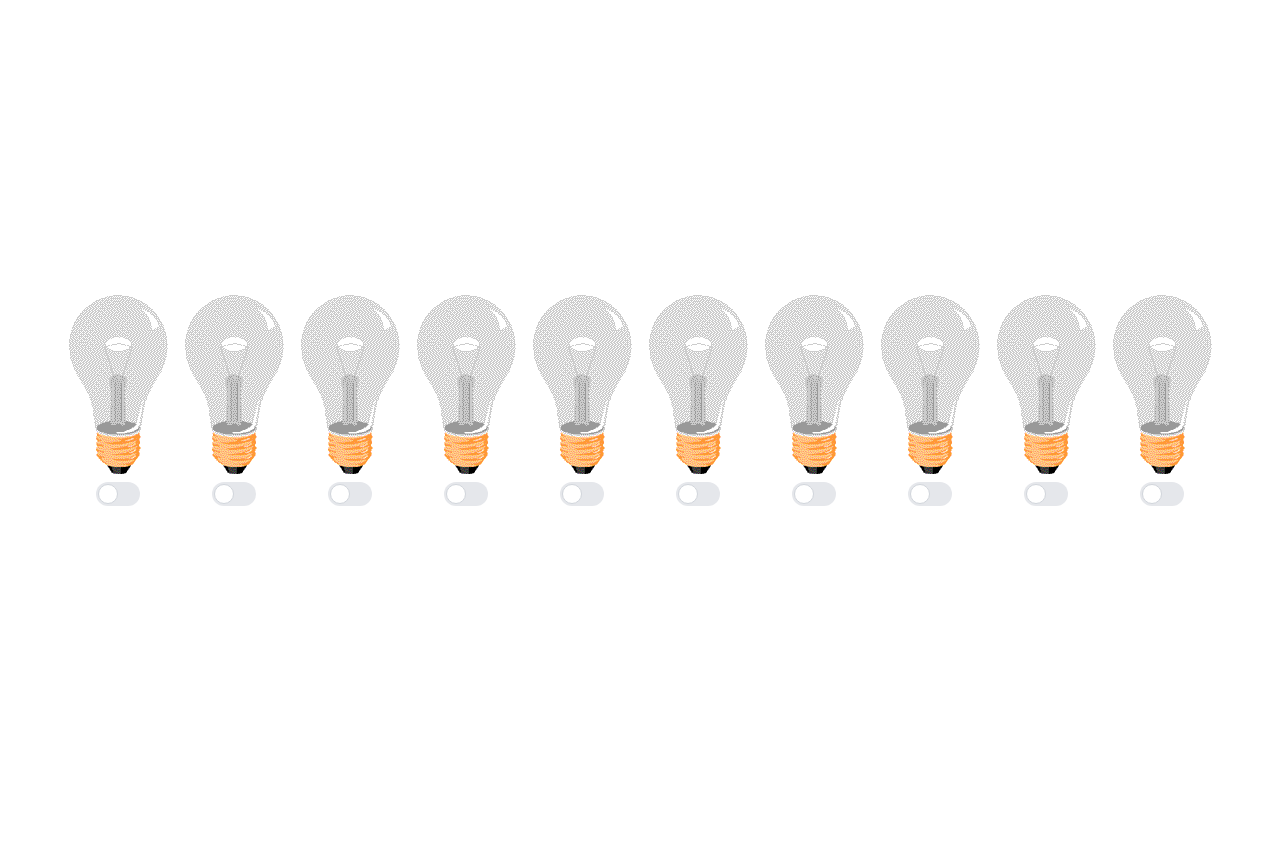
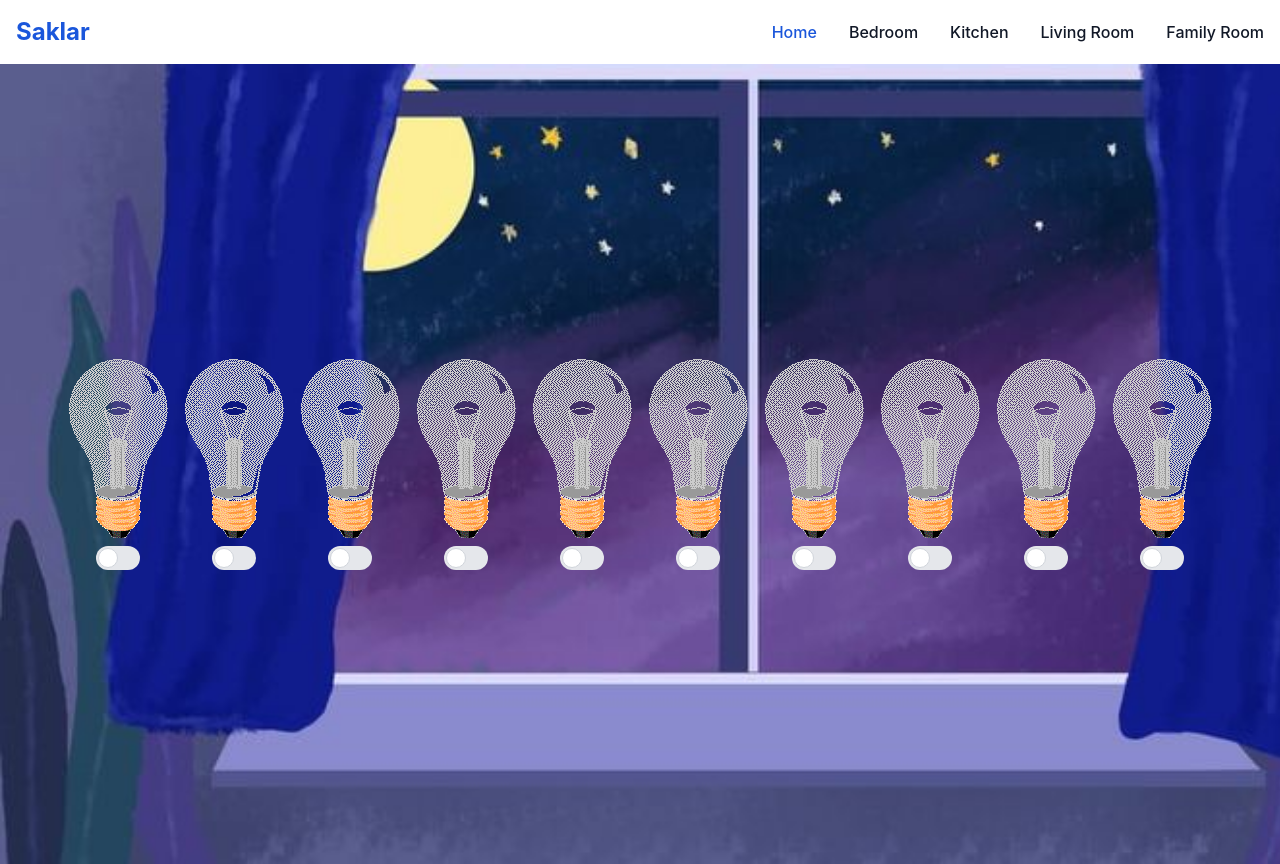
Before and after one commit to sabrintsya/Saklar, a plain HTML site: page index.html in a window 1280 px wide. Before the commit the page ends 800 px from the top, so only its background shows below. Drawn offline with nearby package versions, Linux system fonts and the light colour scheme.

Commit message:
add div class untuk background

```diff
--- a/index.html
+++ b/index.html
@@ -4,7 +4,7 @@
 <head>
     <meta charset="UTF-8">
     <meta name="viewport" content="width=device-width, initial-scale=1.0">
-  <title> Cetrak cetrek lampu Sesi 4</title>
+    <title> Saklar Lampu </title>
     <!-- Link  Tailwind  Css Here  -->
     <link href="https://unpkg.com/tailwindcss@^1.0/dist/tailwind.min.css" rel="stylesheet">
     <link rel="stylesheet" href="https://unpkg.com/flowbite@1.5.1/dist/flowbite.min.css" />
@@ -14,8 +14,59 @@
 </head>
 
 <body>
+    <!-- Navbar Here -->
+    <nav class="bg-white border-gray-200 dark:bg-gray-900">
+        <div class="max-w-screen-xl flex flex-wrap items-center justify-between mx-auto p-4">
+            <a href="/" class="flex items-center space-x-3 rtl:space-x-reverse">
+                <span
+                    class=" text-blue-700 self-center text-2xl font-bold whitespace-nowrap dark:text-white">Saklar</span>
+            </a>
+            <button data-collapse-toggle="navbar-default" type="button"
+                class="inline-flex items-center p-2 w-10 h-10 justify-center text-sm text-gray-500 rounded-lg md:hidden hover:bg-gray-100 focus:outline-none focus:ring-2 focus:ring-gray-200 dark:text-gray-400 dark:hover:bg-gray-700 dark:focus:ring-gray-600"
+                aria-controls="navbar-default" aria-expanded="false">
+                <span class="sr-only">Open main menu</span>
+                <svg class="w-5 h-5" aria-hidden="true" xmlns="http://www.w3.org/2000/svg" fill="none"
+                    viewBox="0 0 17 14">
+                    <path stroke="currentColor" stroke-linecap="round" stroke-linejoin="round" stroke-width="2"
+                        d="M1 1h15M1 7h15M1 13h15" />
+                </svg>
+            </button>
+            <div class="hidden w-full md:block md:w-auto" id="navbar-default">
+                <ul
+                    class="font-medium flex flex-col p-4 md:p-0 mt-4 border border-gray-100 rounded-lg bg-gray-50 md:flex-row md:space-x-8 rtl:space-x-reverse md:mt-0 md:border-0 md:bg-white dark:bg-gray-800 md:dark:bg-gray-900 dark:border-gray-700">
+                    <li>
+                        <a href="/"
+                            class="block py-2 px-3 text-white bg-blue-700 rounded-sm md:bg-transparent md:text-blue-700 md:p-0 dark:text-white md:dark:text-blue-500"
+                            aria-current="page">Home</a>
+                    </li>
+                    <li>
+                        <a href="/bedroom.html"
+                            class="block py-2 px-3 text-gray-900 rounded-sm hover:bg-gray-100 md:hover:bg-transparent md:border-0 md:hover:text-blue-700 md:p-0 dark:text-white md:dark:hover:text-blue-500 dark:hover:bg-gray-700 dark:hover:text-white md:dark:hover:bg-transparent">
+                            Bedroom</a>
+                    </li>
+                    <li>
+                        <a href="/kitchen.html"
+                            class="block py-2 px-3 text-gray-900 rounded-sm hover:bg-gray-100 md:hover:bg-transparent md:border-0 md:hover:text-blue-700 md:p-0 dark:text-white md:dark:hover:text-blue-500 dark:hover:bg-gray-700 dark:hover:text-white md:dark:hover:bg-transparent">
+                            Kitchen</a>
+                    </li>
+                    <li>
+                        <a href="/ruangKeluarga.html"
+                            class="block py-2 px-3 text-gray-900 rounded-sm hover:bg-gray-100 md:hover:bg-transparent md:border-0 md:hover:text-blue-700 md:p-0 dark:text-white md:dark:hover:text-blue-500 dark:hover:bg-gray-700 dark:hover:text-white md:dark:hover:bg-transparent">
+                            Living Room</a>
+                    </li>
+                    <li>
+                        <a href="/ruangTamu.html"
+                            class="block py-2 px-3 text-gray-900 rounded-sm hover:bg-gray-100 md:hover:bg-transparent md:border-0 md:hover:text-blue-700 md:p-0 dark:text-white md:dark:hover:text-blue-500 dark:hover:bg-gray-700 dark:hover:text-white md:dark:hover:bg-transparent">
+                            Family Room</a>
+                    </li>
+                </ul>
+            </div>
+        </div>
+    </nav>
+
+    <div class="lamp">
     <div class="flex justify-center items-center min-h-screen w-full
-   gap-4">
+   gap-4 ">
         <!-- lampu 1 -->
         <div class="flex flex-col gap-2 items-center">
             <img src="assets/images/off.gif" alt="" id="lampu1" />
@@ -74,13 +125,50 @@
             </label>
         </div>
 
-    <!-- lampu 4 -->
+        <!-- Lampu 4 -->
         <div class="flex flex-col gap-2 items-center">
-        <img src="assets/images/off.gif" alt="" id="lampu3" />
-        <label for="default-toggle3" class="inline-flex relative
+            <img src="assets/images/off.gif" alt="" id="lampu4" />
+
+            <label for="default-toggle4" class="inline-flex relative items-center
+        cursor-pointer">
+                <input type="checkbox" id="default-toggle4" class="sr-only
+          peer" onchange="saklar()">
+                <div class="w-11 h-6 bg-gray-200 peer-focus:outline-none
+          peer-focus:ring-4 peer-focus:ring-blue-300
+          dark:peer-focus:ring-blue-800 rounded-full peer dark:bg-gray-700
+          peer-checked:after:translate-x-full peer-checked:after:border-white
+          after:content-[''] after:absolute after:top-[2px] after:left-[2px]
+          after:bg-white after:border-gray-300 after:border after:rounded-full
+          after:h-5 after:w-5 after:transition-all dark:border-gray-600
+          peer-checked:bg-blue-600"></div>
+            </label>
+        </div>
+
+        <!-- lampu 5 -->
+        <div class="flex flex-col gap-2 items-center">
+            <img src="assets/images/off.gif" alt="" id="lampu5" />
+            <label for="default-toggle5" class="inline-flex relative items-center
+        cursor-pointer">
+                <input type="checkbox" id="default-toggle5" class="sr-only
+          peer" onchange="saklar()">
+                <div class="w-11 h-6 bg-gray-200 peer-focus:outline-none
+          peer-focus:ring-4 peer-focus:ring-blue-300
+          dark:peer-focus:ring-blue-800 rounded-full peer dark:bg-gray-700
+          peer-checked:after:translate-x-full peer-checked:after:border-white
+          after:content-[''] after:absolute after:top-[2px] after:left-[2px]
+          after:bg-white after:border-gray-300 after:border after:rounded-full
+          after:h-5 after:w-5 after:transition-all dark:border-gray-600
+          peer-checked:bg-blue-600"></div>
+            </label>
+        </div>
+
+        <!-- lampu 6 -->
+        <div class="flex flex-col gap-2 items-center">
+            <img src="assets/images/off.gif" alt="" id="lampu6" />
+            <label for="default-toggle6" class="inline-flex relative
         items-center
         cursor-pointer">
-          <input type="checkbox" id="default-toggle3" class="sr-only
+                <input type="checkbox" id="default-toggle6" class="sr-only
           peer" onchange="saklar()">
                 <div class="w-11 h-6 bg-gray-200 peer-focus:outline-none
           peer-focus:ring-4 peer-focus:ring-blue-300
@@ -95,13 +183,50 @@
             </label>
         </div>
 
-      <!-- lampu 5 -->
+        <!-- Lampu 7 -->
         <div class="flex flex-col gap-2 items-center">
-        <img src="assets/images/off.gif" alt="" id="lampu3" />
-        <label for="default-toggle3" class="inline-flex relative
+            <img src="assets/images/off.gif" alt="" id="lampu7" />
+
+            <label for="default-toggle7" class="inline-flex relative items-center
+        cursor-pointer">
+                <input type="checkbox" id="default-toggle7" class="sr-only
+          peer" onchange="saklar()">
+                <div class="w-11 h-6 bg-gray-200 peer-focus:outline-none
+          peer-focus:ring-4 peer-focus:ring-blue-300
+          dark:peer-focus:ring-blue-800 rounded-full peer dark:bg-gray-700
+          peer-checked:after:translate-x-full peer-checked:after:border-white
+          after:content-[''] after:absolute after:top-[2px] after:left-[2px]
+          after:bg-white after:border-gray-300 after:border after:rounded-full
+          after:h-5 after:w-5 after:transition-all dark:border-gray-600
+          peer-checked:bg-blue-600"></div>
+            </label>
+        </div>
+
+        <!-- lampu 8 -->
+        <div class="flex flex-col gap-2 items-center">
+            <img src="assets/images/off.gif" alt="" id="lampu8" />
+            <label for="default-toggle8" class="inline-flex relative items-center
+        cursor-pointer">
+                <input type="checkbox" id="default-toggle8" class="sr-only
+          peer" onchange="saklar()">
+                <div class="w-11 h-6 bg-gray-200 peer-focus:outline-none
+          peer-focus:ring-4 peer-focus:ring-blue-300
+          dark:peer-focus:ring-blue-800 rounded-full peer dark:bg-gray-700
+          peer-checked:after:translate-x-full peer-checked:after:border-white
+          after:content-[''] after:absolute after:top-[2px] after:left-[2px]
+          after:bg-white after:border-gray-300 after:border after:rounded-full
+          after:h-5 after:w-5 after:transition-all dark:border-gray-600
+          peer-checked:bg-blue-600"></div>
+            </label>
+        </div>
+
+        <!-- lampu 9 -->
+        <div class="flex flex-col gap-2 items-center">
+            <img src="assets/images/off.gif" alt="" id="lampu9" />
+            <label for="default-toggle9" class="inline-flex relative
         items-center
         cursor-pointer">
-          <input type="checkbox" id="default-toggle3" class="sr-only
+                <input type="checkbox" id="default-toggle9" class="sr-only
           peer" onchange="saklar()">
                 <div class="w-11 h-6 bg-gray-200 peer-focus:outline-none
           peer-focus:ring-4 peer-focus:ring-blue-300
@@ -116,117 +241,30 @@
             </label>
         </div>
 
-      <!-- lampu 6 -->
+        <!-- Lampu 10 -->
         <div class="flex flex-col gap-2 items-center">
-        <img src="assets/images/off.gif" alt="" id="lampu3" />
-        <label for="default-toggle3" class="inline-flex relative
-        items-center
+            <img src="assets/images/off.gif" alt="" id="lampu10" />
+
+            <label for="default-toggle10" class="inline-flex relative items-center
         cursor-pointer">
-          <input type="checkbox" id="default-toggle3" class="sr-only
+                <input type="checkbox" id="default-toggle10" class="sr-only
           peer" onchange="saklar()">
                 <div class="w-11 h-6 bg-gray-200 peer-focus:outline-none
           peer-focus:ring-4 peer-focus:ring-blue-300
           dark:peer-focus:ring-blue-800 rounded-full peer dark:bg-gray-700
-          peer-checked:after:translate-x-full
-          peer-checked:after:border-white
+          peer-checked:after:translate-x-full peer-checked:after:border-white
           after:content-[''] after:absolute after:top-[2px] after:left-[2px]
-          after:bg-white after:border-gray-300 after:border
-          after:rounded-full
-          after:h-5 after:w-5 after:transition-all dark:border-gray-600
-          peer-checked:bg-blue-600"></div>
-        </label>
-      </div>
-
-      <!-- lampu 7 -->
-    <div class="flex flex-col gap-2 items-center">
-        <img src="assets/images/off.gif" alt="" id="lampu3" />
-        <label for="default-toggle3" class="inline-flex relative
-        items-center
-        cursor-pointer">
-          <input type="checkbox" id="default-toggle3" class="sr-only
-          peer" onchange="saklar()">
-          <div class="w-11 h-6 bg-gray-200 peer-focus:outline-none
-          peer-focus:ring-4 peer-focus:ring-blue-300
-          dark:peer-focus:ring-blue-800 rounded-full peer dark:bg-gray-700
-          peer-checked:after:translate-x-full
-          peer-checked:after:border-white
-          after:content-[''] after:absolute after:top-[2px] after:left-[2px]
-          after:bg-white after:border-gray-300 after:border
-          after:rounded-full
-          after:h-5 after:w-5 after:transition-all dark:border-gray-600
-          peer-checked:bg-blue-600"></div>
-        </label>
-      </div>
-
-      <!-- lampu 8 -->
-    <div class="flex flex-col gap-2 items-center">
-        <img src="assets/images/off.gif" alt="" id="lampu3" />
-        <label for="default-toggle3" class="inline-flex relative
-        items-center
-        cursor-pointer">
-          <input type="checkbox" id="default-toggle3" class="sr-only
-          peer" onchange="saklar()">
-          <div class="w-11 h-6 bg-gray-200 peer-focus:outline-none
-          peer-focus:ring-4 peer-focus:ring-blue-300
-          dark:peer-focus:ring-blue-800 rounded-full peer dark:bg-gray-700
-          peer-checked:after:translate-x-full
-          peer-checked:after:border-white
-          after:content-[''] after:absolute after:top-[2px] after:left-[2px]
-          after:bg-white after:border-gray-300 after:border
-          after:rounded-full
-          after:h-5 after:w-5 after:transition-all dark:border-gray-600
-          peer-checked:bg-blue-600"></div>
-        </label>
-      </div>
-
-      <!-- lampu 9 -->
-    <div class="flex flex-col gap-2 items-center">
-        <img src="assets/images/off.gif" alt="" id="lampu3" />
-        <label for="default-toggle3" class="inline-flex relative
-        items-center
-        cursor-pointer">
-          <input type="checkbox" id="default-toggle3" class="sr-only
-          peer" onchange="saklar()">
-          <div class="w-11 h-6 bg-gray-200 peer-focus:outline-none
-          peer-focus:ring-4 peer-focus:ring-blue-300
-          dark:peer-focus:ring-blue-800 rounded-full peer dark:bg-gray-700
-          peer-checked:after:translate-x-full
-          peer-checked:after:border-white
-          after:content-[''] after:absolute after:top-[2px] after:left-[2px]
-          after:bg-white after:border-gray-300 after:border
-          after:rounded-full
-          after:h-5 after:w-5 after:transition-all dark:border-gray-600
-          peer-checked:bg-blue-600"></div>
-        </label>
-      </div>
-
-      <!-- lampu 10 -->
-    <div class="flex flex-col gap-2 items-center">
-        <img src="assets/images/off.gif" alt="" id="lampu3" />
-        <label for="default-toggle3" class="inline-flex relative
-        items-center
-        cursor-pointer">
-          <input type="checkbox" id="default-toggle3" class="sr-only
-          peer" onchange="saklar()">
-          <div class="w-11 h-6 bg-gray-200 peer-focus:outline-none
-          peer-focus:ring-4 peer-focus:ring-blue-300
-          dark:peer-focus:ring-blue-800 rounded-full peer dark:bg-gray-700
-          peer-checked:after:translate-x-full
-          peer-checked:after:border-white
-          after:content-[''] after:absolute after:top-[2px] after:left-[2px]
-          after:bg-white after:border-gray-300 after:border
-          after:rounded-full
+          after:bg-white after:border-gray-300 after:border after:rounded-full
           after:h-5 after:w-5 after:transition-all dark:border-gray-600
           peer-checked:bg-blue-600"></div>
             </label>
         </div>
     </div>
-
+</div>
 
 
     <!-- External file javascript here -->
     <script src="https://unpkg.com/flowbite@1.5.1/dist/flowbite.js"></script>
-  <script src="script/saklar.js" type="application/javascript"></script>
+    <script src="script/script.js" type="application/javascript"></script>
 </body>
-
 </html>
```
Lines whose indentation alone changed are shown as unchanged.
